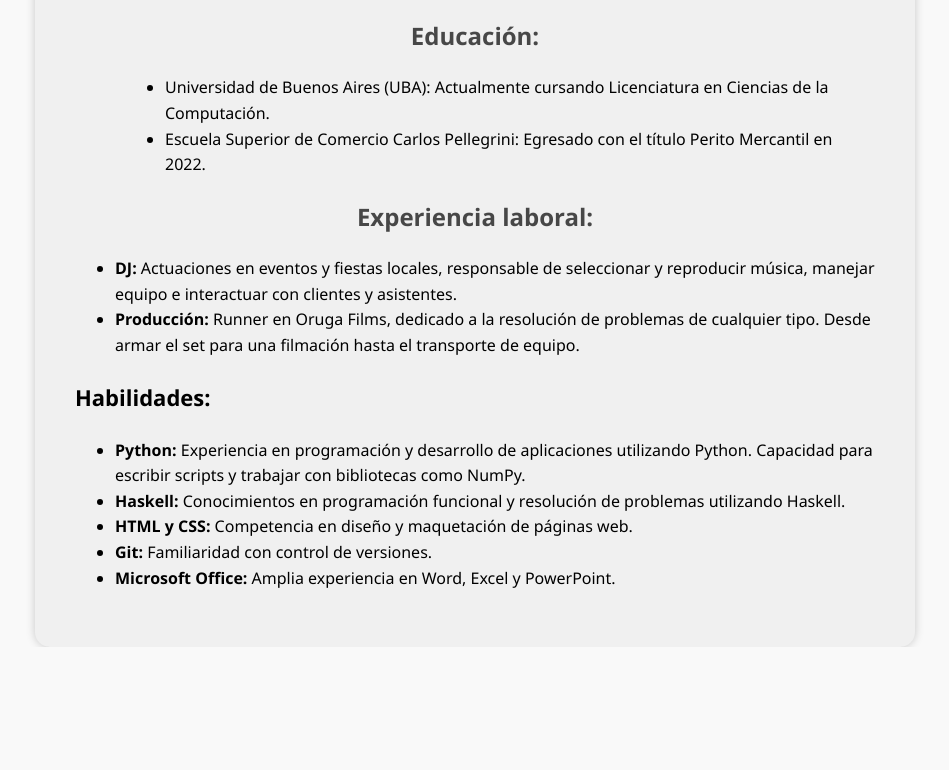
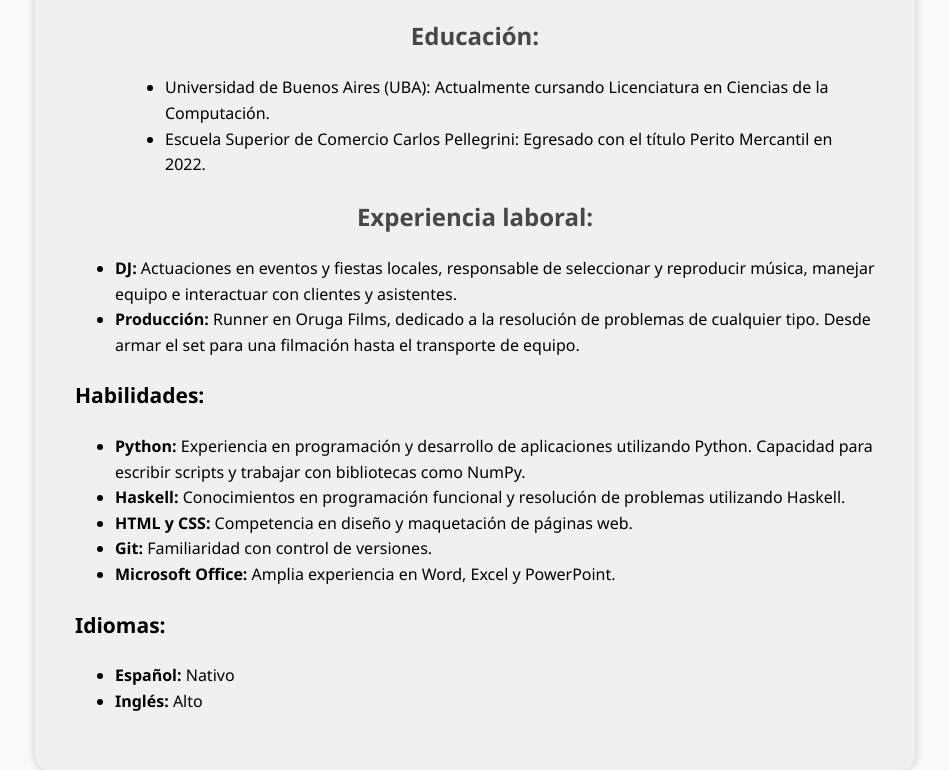
Before and after one commit to wald16/wald16.github.io, a plain HTML site: page index.html in a window 1280 px wide. Shown: the part 334-1104 px from the top of the page, without its empty margins (165-1114 px from the left). Before the commit the page ends 981 px from the top, so only its background shows below. Drawn offline with Linux system fonts and the light colour scheme.

Commit message:
added languages

```diff
--- a/index.html
+++ b/index.html
@@ -10,8 +10,8 @@
 
 <body>
   <div class="container">
+    <img src="img/code.png" alt="code" width="80" height="65" id="code">
     <h1 class="animated-heading">Manuel Wald</h1>
-    <img src="img/code.png" alt="code" width="80" height="65" id="code">
     <div class="containerdatos">
       <ul>
         <li><strong>Edad:</strong> 19 años</li>
@@ -36,7 +36,7 @@
       <li><strong>Producción:</strong> Runner en Oruga Films, dedicado a la resolución de problemas de cualquier
         tipo. Desde armar el set para una filmación hasta el transporte de equipo.</li>
     </ul>
-    <h3 style="font-size: 22px;">Habilidades:</h3>
+    <h3 style="font-size: 21px;">Habilidades:</h3>
     <ul>
       <li><strong>Python:</strong> Experiencia en programación y desarrollo de aplicaciones utilizando Python.
         Capacidad para escribir scripts y trabajar con bibliotecas como NumPy.</li>
@@ -46,6 +46,15 @@
       <li><strong>Git:</strong> Familiaridad con control de versiones.</li>
       <li><strong>Microsoft Office:</strong> Amplia experiencia en Word, Excel y PowerPoint.</li>
     </ul>
+    <h3 style="font-size: 21px;">Idiomas:</h3>
+    <ul>
+      <li>
+        <strong>Español:</strong> Nativo
+      </li>
+      <li>
+        <strong>Inglés:</strong> Alto
+      </li>
+    </ul>
   </div>
 </body>
 
--- a/style.css
+++ b/style.css
@@ -22,6 +22,7 @@ h1 {
     margin-top: 10px;
     margin-bottom: 20px;
     text-align: center;
+    margin-right: 10px;
 }
 
 h2 {
@@ -29,6 +30,7 @@ h2 {
     text-align: center;
     color: #474747;
 }
+
 
 #code {
     animation: slideInRight 2.5s cubic-bezier(0.2, 0.8, 0.2, 1) forwards;
```
